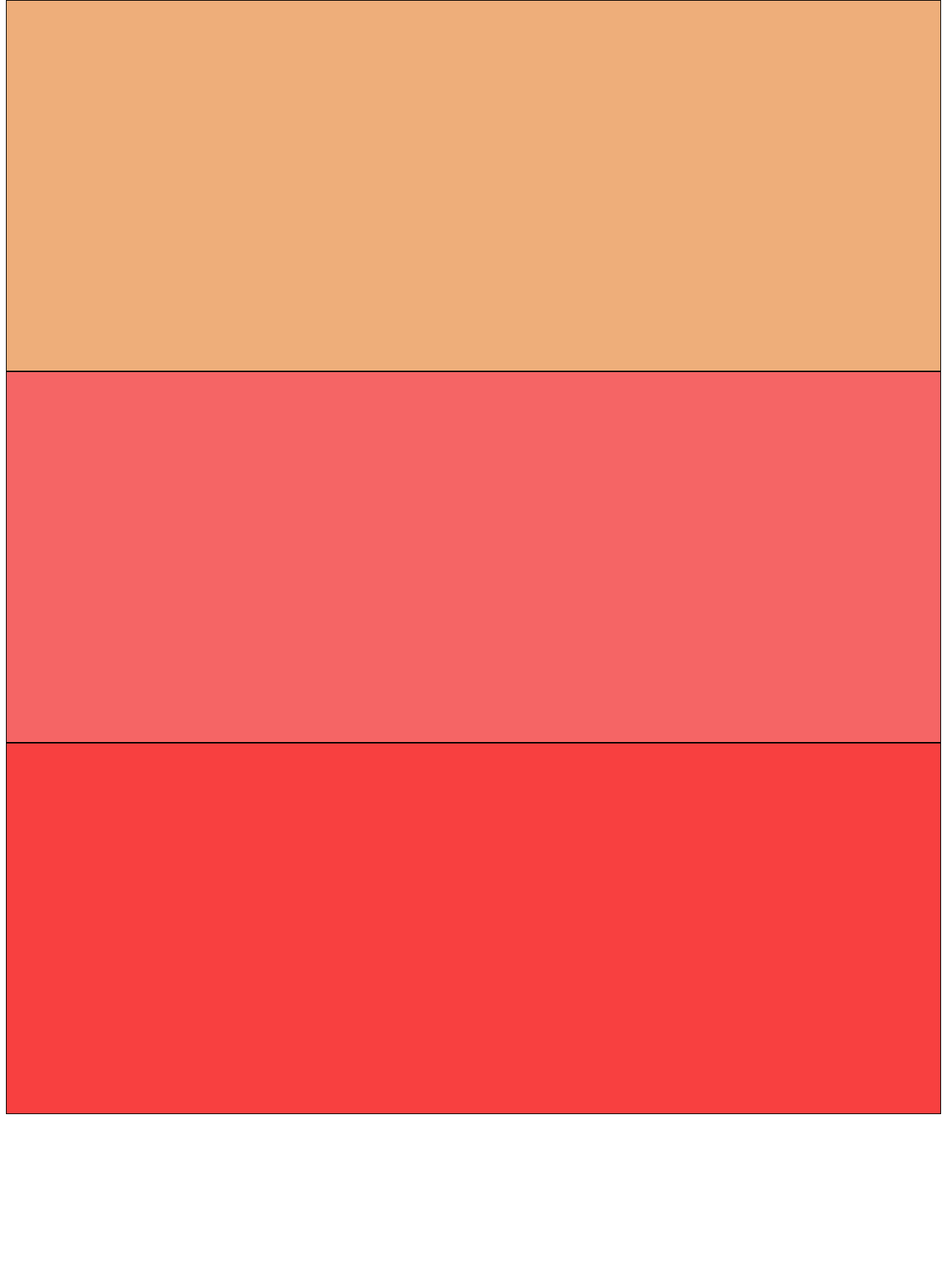
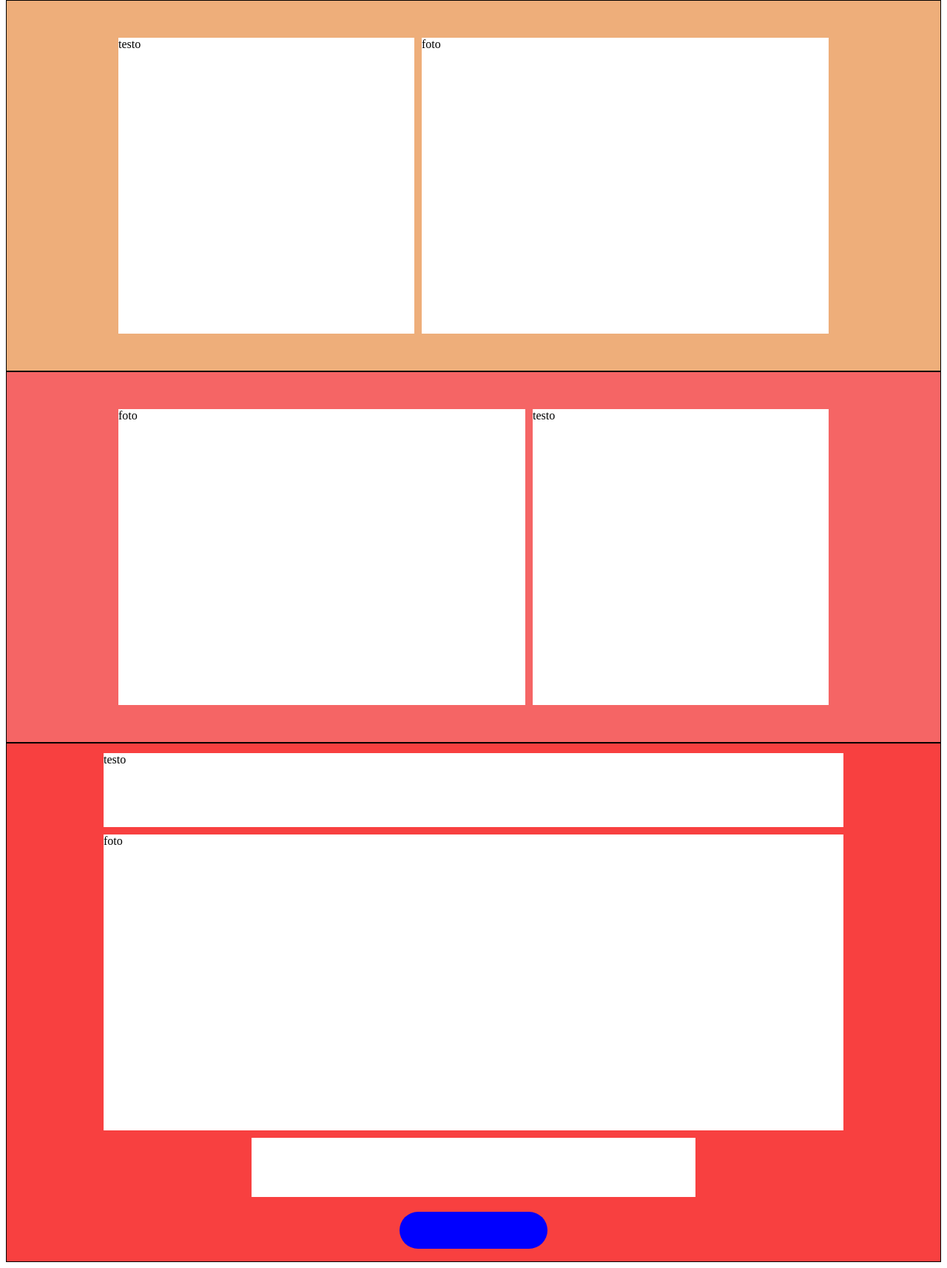
Before and after one commit to KevinZucca/htmlcss-struttura-discord, a plain HTML site: page index.html in a window 1280 px wide. Shown: the part 1012-2726 px from the top of the page at 74% size. Before the commit the page ends 2526 px from the top, so only its background shows below. Drawn offline with Linux system fonts and the light colour scheme.

Commit message:
fix: sections of main

```diff
--- a/css/style.css
+++ b/css/style.css
@@ -23,7 +23,7 @@ nav #nav-inner {
     height: 100%;
     display: flex;
     justify-content: space-between;
-    background-color: white;
+    background-color: lightgreen;
 }
 
 
@@ -115,7 +115,7 @@ main #three {
 }
 
 main #four {
-    height: 500px;
+    height: 700px;
     border: 1px solid black;
     background-color: rgb(248, 64, 64);
 }
@@ -125,7 +125,7 @@ main section {
     display: flex;
 }
 
-.container-one {
+.container-one, .container-two, .container-three {
     display: flex;
     flex-flow: row nowrap;
     gap: 10px;
@@ -143,3 +143,42 @@ main section {
     width: 400px;
     background-color: white;
 }
+
+.container-four {
+    width: 100%;
+    display: flex;
+    flex-flow: column nowrap;
+    gap: 10px;
+    justify-content: center;
+    align-items: center;
+}
+
+.container-four #orizontal-text {
+    height: 100px;
+    width: 100%;
+    background-color: white;
+}
+
+.container-four #orizontal-picture {
+    height: 400px;
+    width: 100%;
+    background-color: white;
+}
+
+.adventure #ready-adventure {
+    height: 80px;
+    width: 600px;
+    background-color: white;
+}
+
+.adventure {
+    display: flex;
+    flex-flow: column nowrap;
+}
+
+.adventure #adventure-badge {
+    align-self: center;
+    margin-top: 20px;
+}
+
+/* END MAIN */
--- a/index.html
+++ b/index.html
@@ -13,17 +13,17 @@
 
         <nav>
             <div id="nav-inner" class="centered">
-                <div id="logo"></div>
+                <div id="logo">foto logo</div>
                 <div id="links">
                     <ul>
-                     <li></li>
-                     <li></li>
-                     <li></li>
-                     <li></li>
-                     <li></li>
+                     <li>link</li>
+                     <li>link</li>
+                     <li>link</li>
+                     <li>link</li>
+                     <li>link</li>
                     </ul>
                 </div>
-                <div id="access-form"></div>
+                <div id="access-form">accedi</div>
             </div>
         </nav>
 
@@ -33,8 +33,8 @@
                     <p>Lorem ipsum dolor sit amet consectetur adipisicing elit. Corporis eius ea voluptatum, dolore in, laudantium veritatis magnam provident possimus nihil obcaecati sed commodi temporibus perspiciatis adipisci autem architecto accusamus asperiores!</p>
                 </div>
                 <div class="download-buttons">
-                    <div class="badge mac"></div>
-                    <div class="badge discord-browser"></div>
+                    <div class="badge mac">badge</div>
+                    <div class="badge discord-browser">badge</div>
                 </div>
             </div>
 
@@ -45,24 +45,39 @@
     <main>
         <section id="one">
             <div class="container-one centered">
-                <div id="picture" class="first-picture"></div>
-                <div id="text-picture"></div>
+                <div id="picture" class="first-picture">foto</div>
+                <div id="text-picture">testo</div>
             </div>
         </section>
-            <section id="two">
-                <div class="container-two centered"></div>
+        <section id="two">
+            <div class="container-two centered">
+                <div id="text-picture">testo</div>
+                <div id="picture" class="second-picture">foto</div>
+            </div>
         </section>
-            <section id="three">
-                <div class="container-three centered"></div>
+        <section id="three">
+            <div class="container-three centered">
+                <div id="picture" class="third-picture">foto</div>
+                <div id="text-picture">testo</div>
+             </div>
         </section>
-            <section id="four">
-                <div class="container-four centered"></div>
+        <section id="four">
+            <div class="container-four centered">
+                <div id="orizontal-text">testo</div>
+                <div id="orizontal-picture">foto</div>
+                <div class="adventure">
+                    <div id="ready-adventure"></div>
+                    <div id="adventure-badge" class="badge mac"></div>
+                </div>
+            </div>
         </section>
     </main>
 
 
     <footer>
+        <div class="centered">
 
+        </div>
     </footer>
 <body>
 
```
